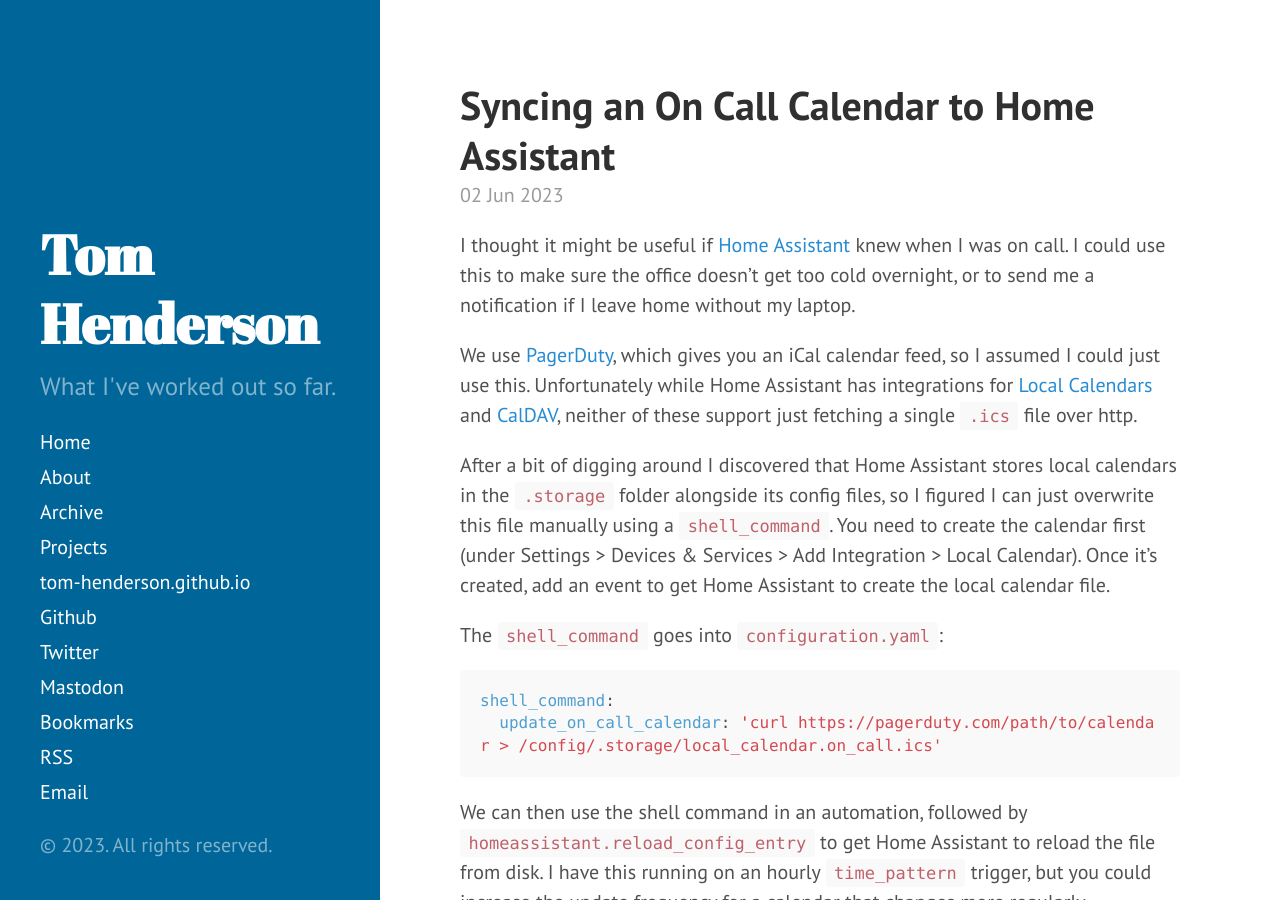
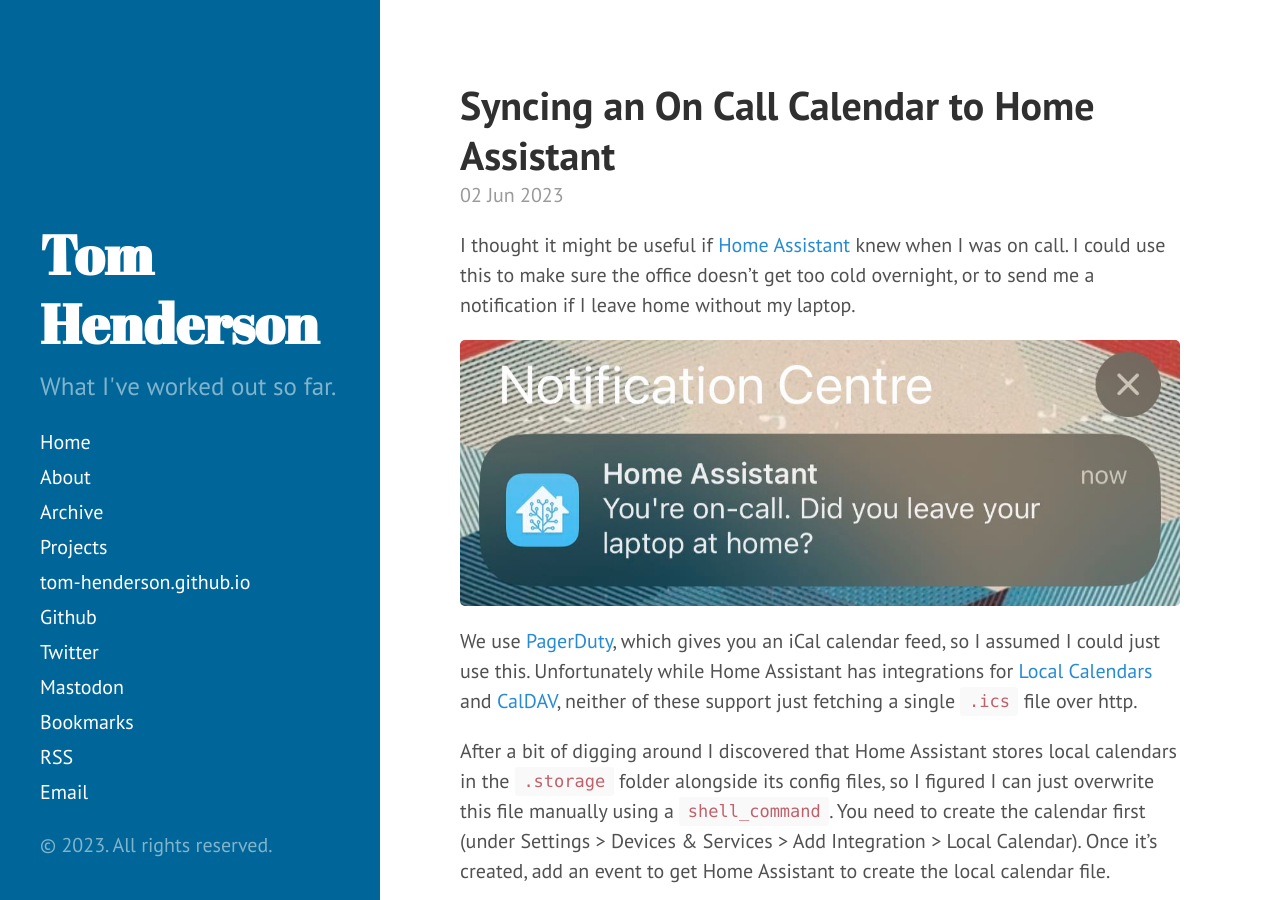
Before and after one commit to tom-henderson/tom-henderson.github.io, a Jekyll site: the page built from _posts/2023-06-02-homeassistant-on-call-calendar-sync.md, in a window 1280 px wide and 900 px high. Built offline with Jekyll 4.4.1, drawn with Linux system fonts in a browser that asks for light colours; Markdown is read by kramdown in place of the engine named in the settings; comment, search, counter and statistics services are not loaded.

Commit message:
Add an image

```diff
--- a/_posts/2023-06-02-homeassistant-on-call-calendar-sync.md
+++ b/_posts/2023-06-02-homeassistant-on-call-calendar-sync.md
@@ -3,6 +3,8 @@
 ---
 
 I thought it might be useful if [Home Assistant](https://www.home-assistant.io/) knew when I was on call. I could use this to make sure the office doesn't get too cold overnight, or to send me a notification if I leave home without my laptop.
+
+![Home Assistant Notification](/assets/images/posts/on-call.jpg)
 
 We use [PagerDuty](https://www.pagerduty.com/), which gives you an iCal calendar feed, so I assumed I could just use this. Unfortunately while Home Assistant has integrations for [Local Calendars](https://www.home-assistant.io/integrations/local_calendar/) and [CalDAV](https://www.home-assistant.io/integrations/caldav/), neither of these support just fetching a single `.ics` file over http.
 
```
Also changed, not shown: assets/images/posts/on-call.jpg (added).
